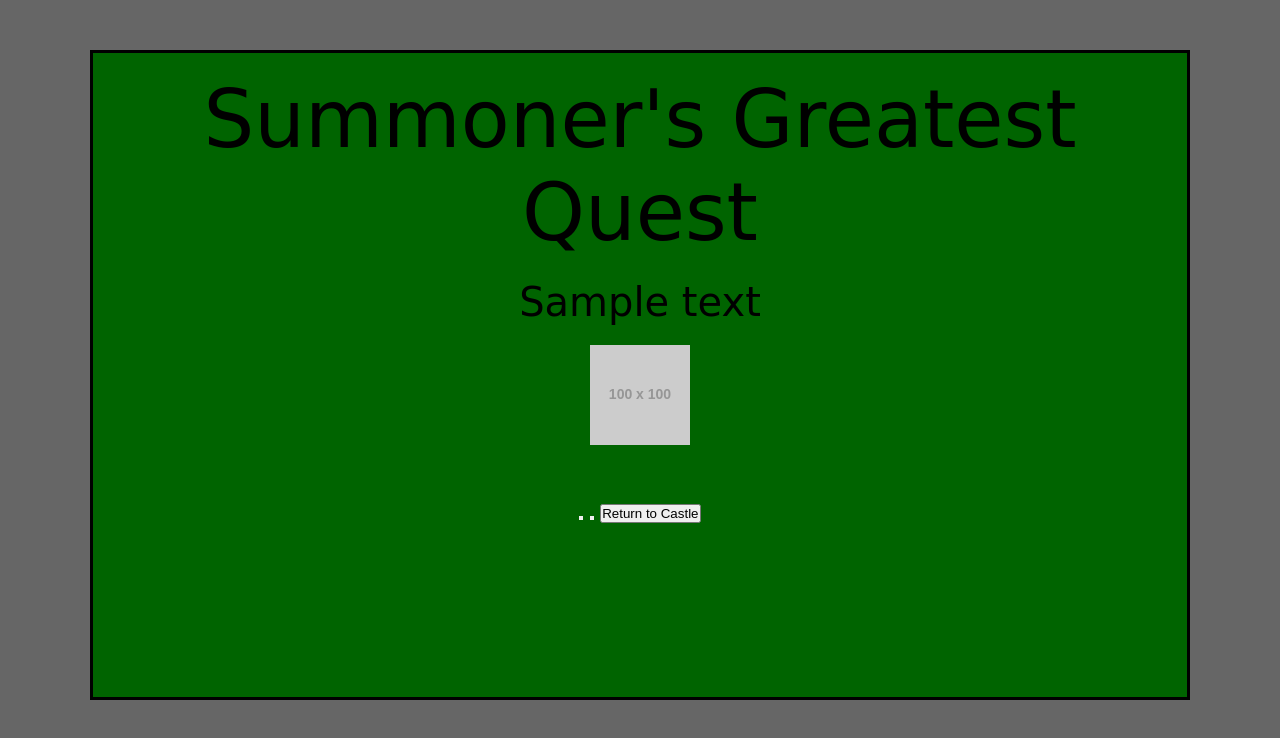
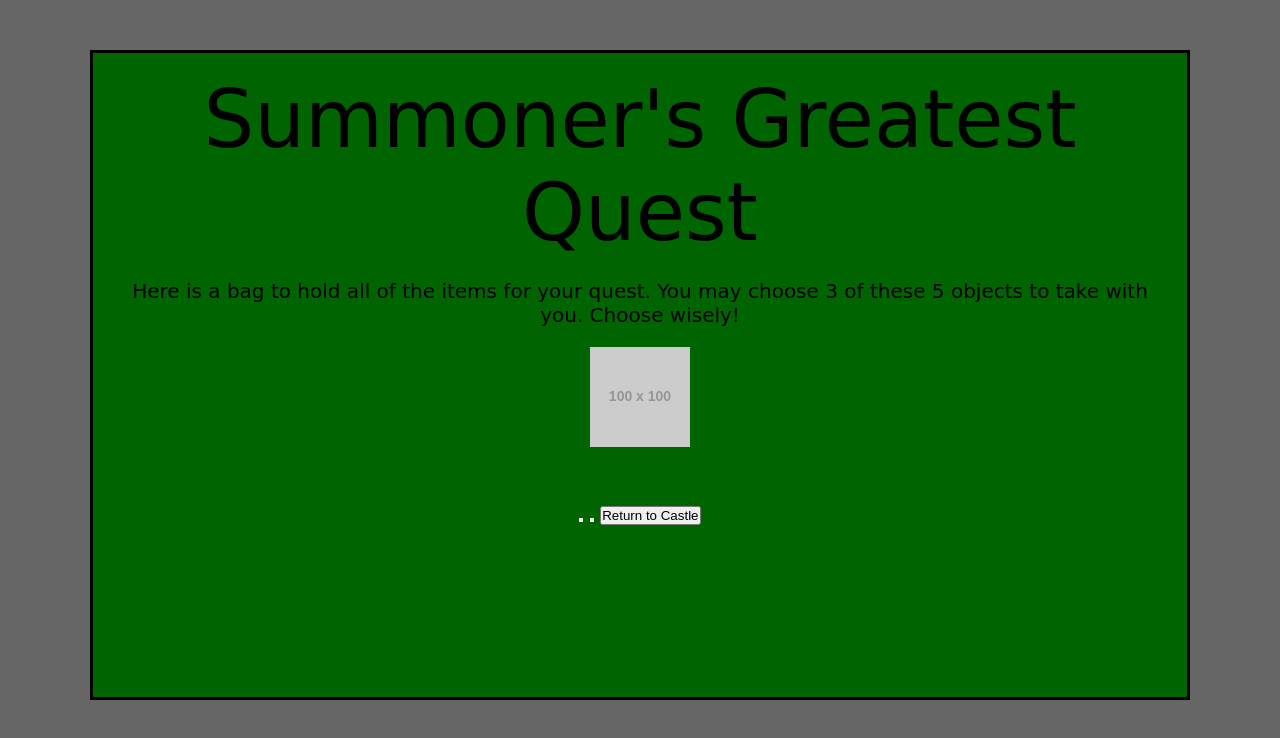
Before and after one commit to Toya88/summonersgreatestquest, a plain HTML site: page index.html in a window 1280 px wide. Drawn offline with Linux system fonts and the light colour scheme; placeholder pictures from the web are drawn by us; a web font is replaced by a local one.

Commit message:
started game text

```diff
--- a/css/style.css
+++ b/css/style.css
@@ -38,7 +38,7 @@ body{
 }
 .gameText{
     margin-top: 20px;
-    font-size: 40px;
+    font-size: 20px;
     font-family: 'Emilys Candy', cursive;
     /* font-family: 'Tomorrow', sans-serif;  */
 }
--- a/js/app.js
+++ b/js/app.js
@@ -1,14 +1,55 @@
 /*
 Need to input story text to screen
-Need story text to change based on where the player is in the story
+Need story text to change based on where the player is in the story / save text to a variable that can be changed
+Store game text in an object so it can be called easyly
+*Make text load in small sections
+
+Need hero inner thougths text - create dynamically
+
 *Option to enter hero name
 *Option to pick geneder or ask their geneder/ story text will explain who they are now
+*Once player dies, game will restart with opposite gender, game will remember first charaters name
+
 Need to input text on buttons
 Need first two buttons to receive new text options with each scene
 Need a way to pick 4 item choices - hidden buttons? dom generatored buttons that dissapear after
 Need a place to store the choices
-After receiving the list of items to collect, inventory system will appear to the left of the screen
+After receiving the list of items to collect, inventory system will appear to the left of the screen- on canvas? or beside it
 As each item is aquired, the name of the item on the list will change color indicating the receipt of the item
 
 
+Can
+
 */
+
+var gameText = document.getElementById('gameText');
+
+
+var storyText = {
+    beginning : {
+        first: 'Welcome Hero! We are glad you arrived here safely. Sorry but there is not much time to explain. Here is a list of items you must retrieve. All of the items can be found within a 20 meter perimeter of this castle.',
+        second: 'Here is a bag to hold all of the items for your quest. You may choose 3 of these 5 objects to take with you. Choose wisely!',
+        third: 'You are now ready for your quest. Once you have collected all the items on the list, return at once to this castle! Here is your list - now go and return quickly!!',
+        fourth: '',
+        fifth: 'Would you',
+
+    },
+
+};
+
+var heroText = {
+    first: 'Should I check the kitchen or go outside?',
+    secound: 'This candy looks good! Should I take it with me or eat it?',
+    third: 'Nothing left here. Time to go.',
+    fourth: 'Where to start, Right or Left',
+    leftPath : {
+
+    },
+    rightPath : {
+
+    }
+
+}
+
+
+gameText.innerText = storyText.beginning.second;
```
